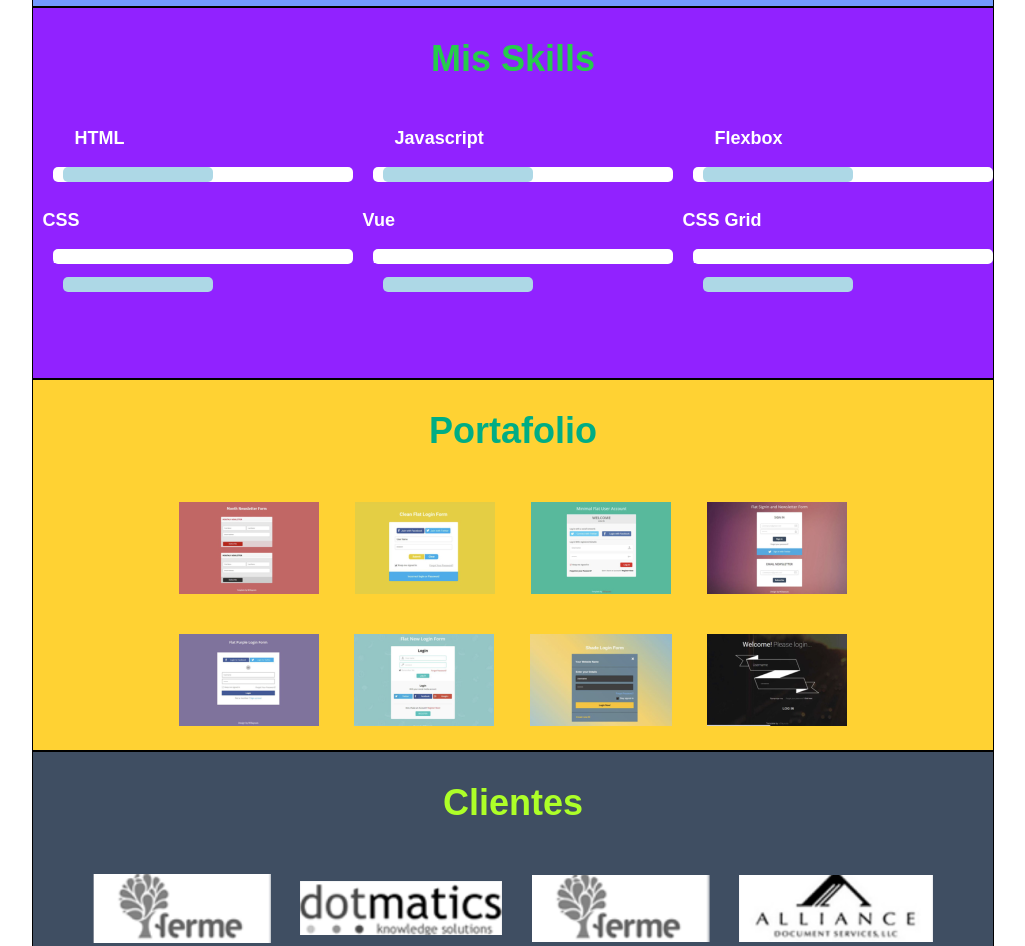
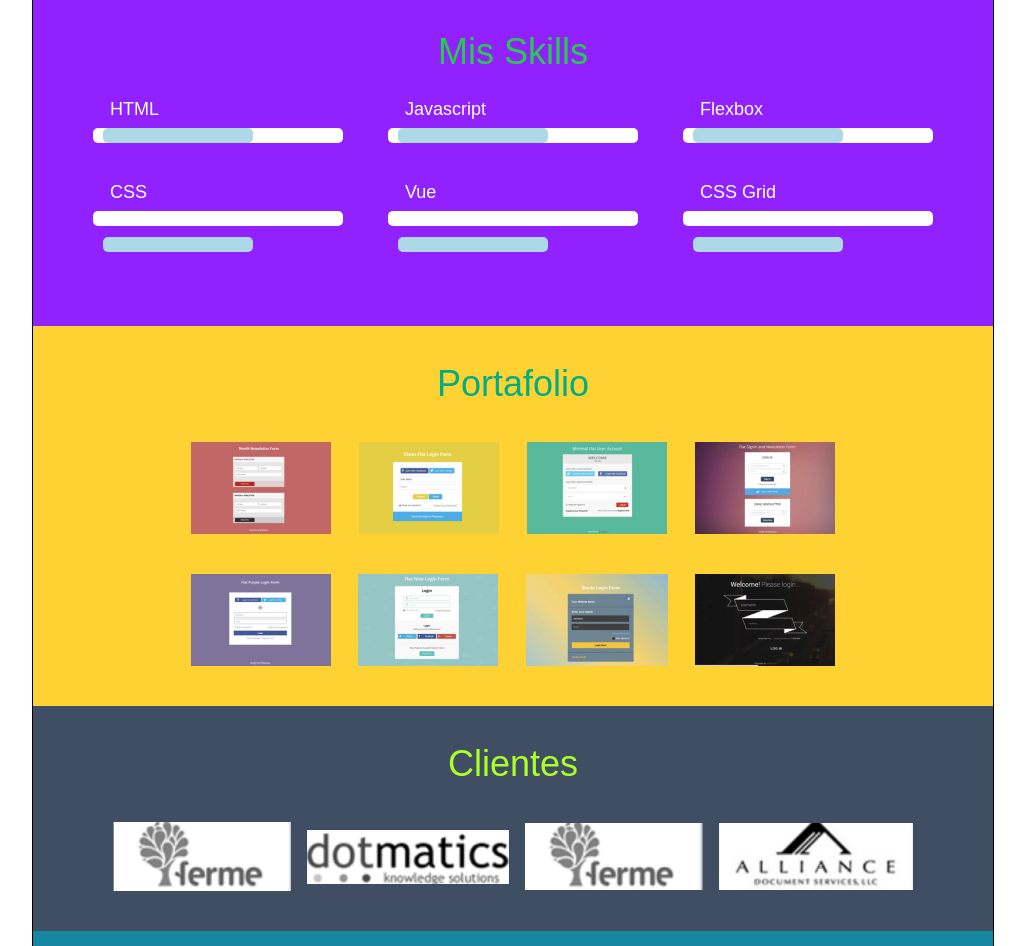
Before and after one commit to Juanjo07/Repo-proyecto3, a plain HTML site: page index.html in a window 1280 px wide. Shown: the part 920-1866 px from the top of the page, without its empty margins (127-1152 px from the left). Drawn offline with Linux system fonts and the light colour scheme.

Commit message:
nuevo css

```diff
--- a/Styles/main.css
+++ b/Styles/main.css
@@ -2,16 +2,16 @@
 GLOBAL
 */
 
-section {
+body {
     position: relative;
     width: 960px;
-    height: 545px;
-    margin: auto;
+    /*height: 545px;*/
+    margin: 20px auto;
     border: 1px solid black;
     /*text-align: center;*/
-    padding: auto;
     font-family: Arial, Helvetica, sans-serif;
 }
+
 
 /*
 Variables
@@ -26,21 +26,26 @@ Variables
 section class="head"
 */
 
+
 .head img {
-    position: absolute;
-    left: 0px;
+    /*position: absolute;*/
+    box-sizing: border-box;
+    display: block;
+    /*left: 0px;
+    padding: 100px;*/
 }
 
 .head h1 {
     position: absolute;
     font-size: 64px;
-    top: 0px;
+    top: 30px;
     left: 30%;
     color: white;
 }
 
 .head h2 {
     position: absolute;
+    padding: 20px;
     font-size: 36px;
     width: 335px;
     top: 350px;
@@ -57,7 +62,7 @@ section class="about_me"
 
 .about_me {
     background-color: #7299FE;
-    height: 370px;
+    padding: 30px;
 }
 
 .about_me h2 {
@@ -93,29 +98,33 @@ section class="mis_skills"
 
 .mis_skills {
     background-color: #9122FF;
-    height: 370px;
+    padding: 30px 50px 60px 50px;
 }
 
-.mis_skills .skills_a {
-    width: 80%;
-    display: flex;
-    justify-content: space-between;
-    color: white;
-    margin-left: 1%;
-}
-
-.mis_skills .skills_b {
-    width: 80%;
-    display: flex;
-    justify-content: space-between;
-    color: white;
-    margin-left: 1%;
-}
 
 .mis_skills h2 {
     color: #26CC4B;
     font-size: 36px;
     text-align: center;
+    padding: 30px;
+}
+
+.mis_skills .skills_a {
+    width: ;
+    display: flex;
+    justify-content: space-between;
+    color: white;
+    margin-left: 0px;
+    margin-bottom: 30px;
+}
+
+.mis_skills .skills_b {
+    width: ;
+    display: flex;
+    justify-content: space-between;
+    color: white;
+    margin-left: 0px;
+    margin-bottom: 30px;
 }
 
 .skills_a h3 {
@@ -127,7 +136,7 @@ section class="mis_skills"
 
 .skills_a .blanco {
     background-color: white;
-    width: 300px;
+    width: 250px;
     height: 15px;
     border-radius: 5px;
     margin: 10px;
@@ -141,15 +150,17 @@ section class="mis_skills"
     margin: 10px;
 }
 
+
 .skills_b h3 {
     font-size: 18px;
     color: white;
     display: block;
+    margin-left: 10%;
 }
 
 .skills_b .blanco {
     background-color: white;
-    width: 300px;
+    width: 250px;
     height: 15px;
     border-radius: 5px;
     margin: 10px;
@@ -169,13 +180,15 @@ section class="portafolio"
 
 .portafolio {
     background-color: #FFD233;
-    height: 370px;
+    padding: 20px;
+
 }
 
 .portafolio h2 {
     color: #00AD84;
     font-size: 36px;
     text-align: center;
+    padding: 20px;
 }
 
 .portafolio div {
@@ -184,6 +197,7 @@ section class="portafolio"
     justify-content: space-evenly;
     margin-left: 90px;
     margin-right: 90px;
+    padding: 20px;
 }
 
 /*
@@ -192,11 +206,12 @@ section class="clientes"
 
 .clientes {
     background-color: #3F4E62;
-    height: 370px;
+    padding: 20px;
 }
 
 .clientes h2 {
     color: #ADFF28;
+    padding: 20px;
     font-size: 36px;
     text-align: center;
 }
@@ -214,9 +229,11 @@ section class="clientes"
     background-color: #1687A0;
     height: 500px;
     text-align: center;
+    padding: 30px;
 }
 
 .contacto h2 {
+    padding: 20px;
     color: #FF1B1B;
     font-size: 36px;
     text-align: center;
--- a/Styles/reset.css
+++ b/Styles/reset.css
@@ -0,0 +1,48 @@
+/* http://meyerweb.com/eric/tools/css/reset/
+   v2.0 | 20110126
+   License: none (public domain)
+*/
+
+html, body, div, span, applet, object, iframe,
+h1, h2, h3, h4, h5, h6, p, blockquote, pre,
+a, abbr, acronym, address, big, cite, code,
+del, dfn, em, img, ins, kbd, q, s, samp,
+small, strike, strong, sub, sup, tt, var,
+b, u, i, center,
+dl, dt, dd, ol, ul, li,
+fieldset, form, label, legend,
+table, caption, tbody, tfoot, thead, tr, th, td,
+article, aside, canvas, details, embed,
+figure, figcaption, footer, header, hgroup,
+menu, nav, output, ruby, section, summary,
+time, mark, audio, video {
+	margin: 0;
+	padding: 0;
+	border: 0;
+	font-size: 100%;
+	font: inherit;
+	vertical-align: baseline;
+}
+/* HTML5 display-role reset for older browsers */
+article, aside, details, figcaption, figure,
+footer, header, hgroup, menu, nav, section {
+	display: block;
+}
+body {
+	line-height: 1;
+}
+ol, ul {
+	list-style: none;
+}
+blockquote, q {
+	quotes: none;
+}
+blockquote:before, blockquote:after,
+q:before, q:after {
+	content: '';
+	content: none;
+}
+table {
+	border-collapse: collapse;
+	border-spacing: 0;
+}
```
